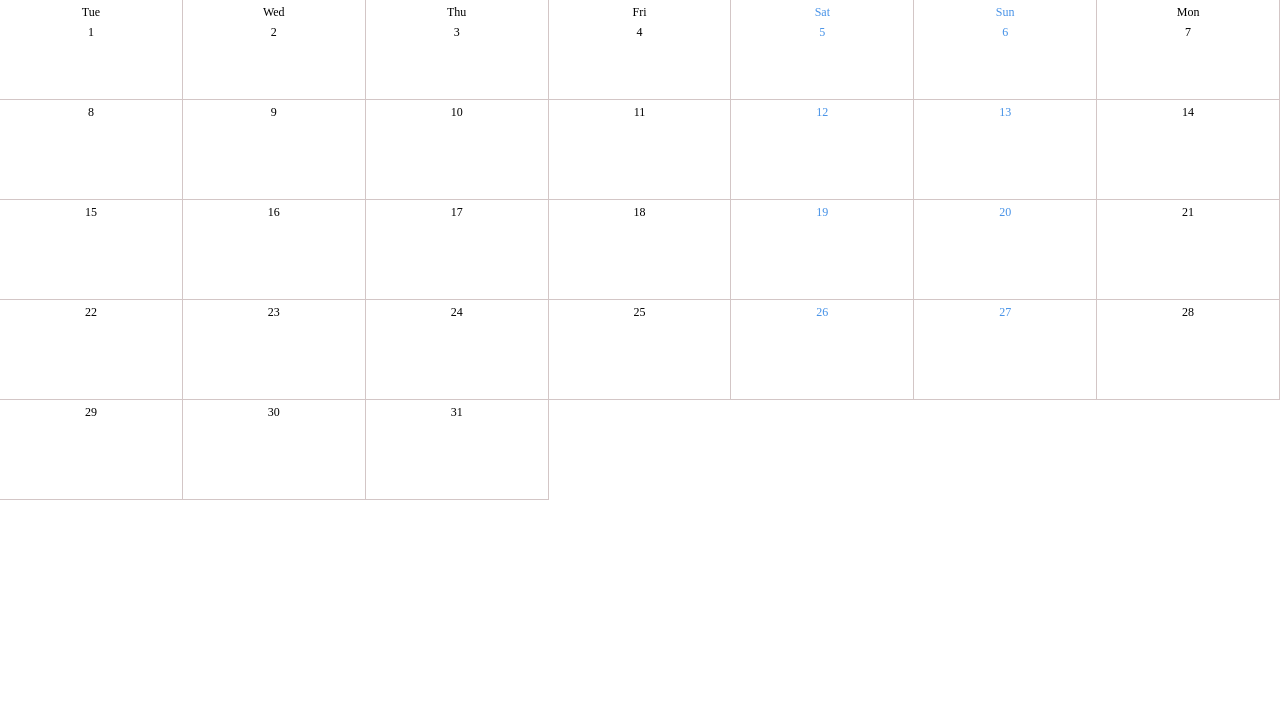
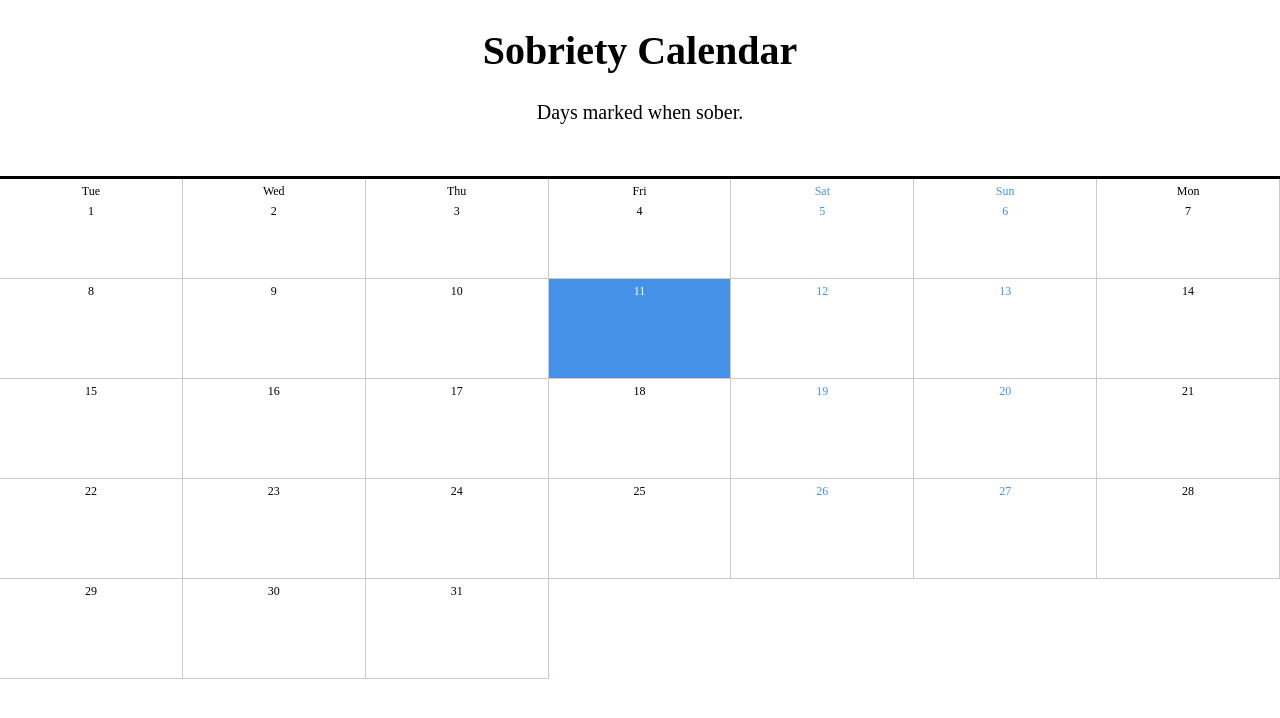
Before and after one commit to matthew1611/calendar-2, a plain HTML site: page index.html in a window 1280 px wide. Both pictures are taken after a click on the element "11". Drawn offline with Linux system fonts and the light colour scheme.

Commit message:
add title, subtitle

```diff
--- a/index.css
+++ b/index.css
@@ -9,9 +9,16 @@ body {
 
 #app-calendar{
     display: grid;
+    border-top-style: solid;
     grid-template-columns: repeat(7, 1fr);
     grid-template-rows: repeat(5, 1fr);
     height: 500px;
+}
+
+header {
+    text-align: center;
+    padding-bottom: 2rem;
+    font-size: 20px;
 }
 
 .day {
--- a/index.html
+++ b/index.html
@@ -6,6 +6,10 @@
     <title>Sobriety Calendar</title>
     <link rel="stylesheet" href="index.css"/>
 <body>
+    <header>
+        <h1>Sobriety Calendar</h1>
+        <p>Days marked when sober.</p>
+    </header>
     <div id="app-calendar"></div>
 
     <script src="index.js"></script>
--- a/index.js
+++ b/index.js
@@ -22,3 +22,10 @@ for (let day = 1; day <= 31; day++) {
     `<div class="day ${weekend ? 'weekend' : ''}">${name}${day}</div>`
   );
 }
+
+document.querySelectorAll('#app-calendar .day').forEach((day) => {
+  day.addEventListener('click', (event) => {
+    event.currentTarget.classList.toggle('selected');
+    console.log(day.textContent);
+  });
+});
```
